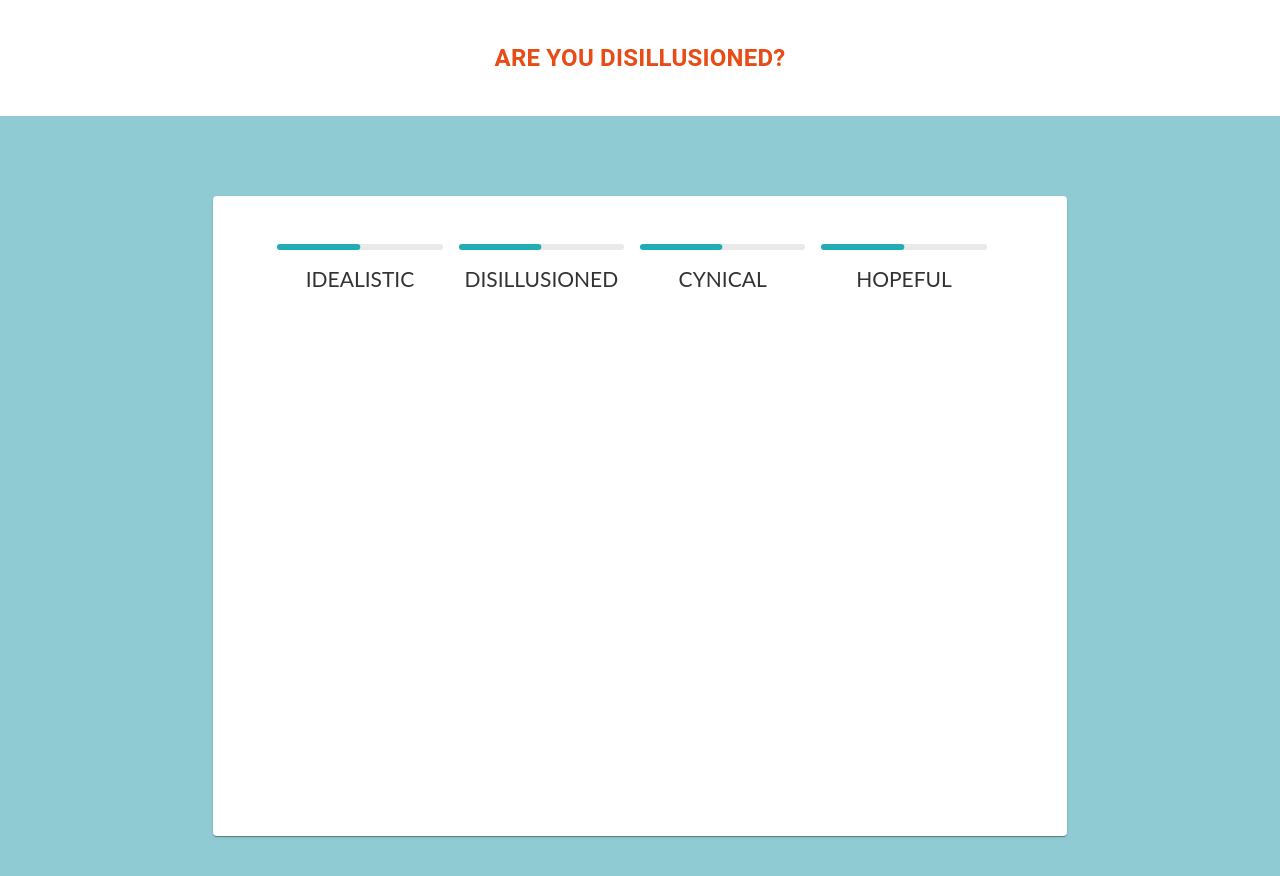
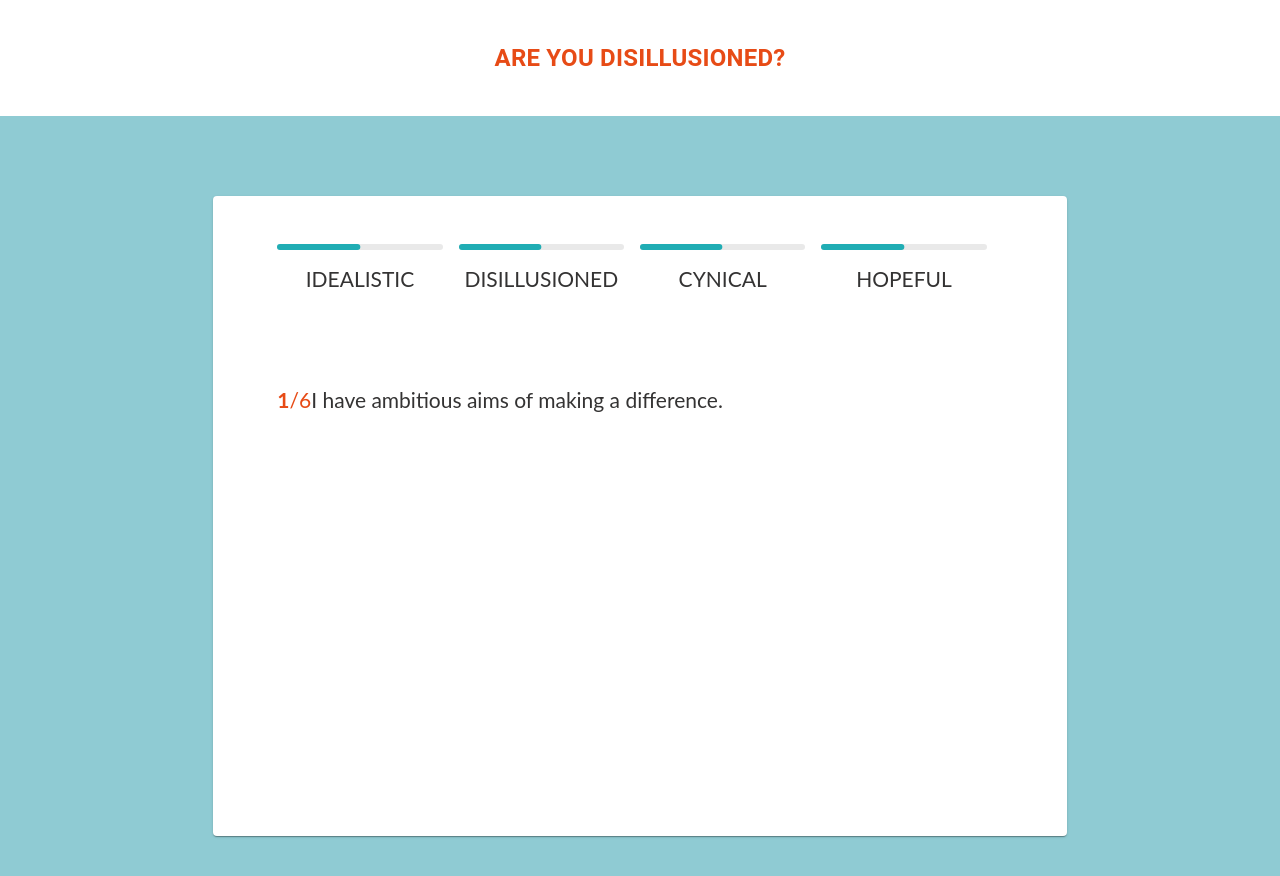
Before and after one commit to Jayraj-R/Disillusioned-Studio137, a React (Create React App) app: page / in a window 1280 px wide. Shown: the top 876 px of the page. Built offline with nearby package versions, Linux system fonts and the light colour scheme.

Commit message:
chore : question display section added

```diff
--- a/src/Components/QuestionCard/QuestionCardWrapper.jsx
+++ b/src/Components/QuestionCard/QuestionCardWrapper.jsx
@@ -2,13 +2,20 @@ import * as React from 'react';
 import { Grid, Paper } from '@mui/material';
 import styles from '../../stylesheets/questionCard.module.css';
 import Categories from './Categories';
+import Questions from './Questions';
+import { questionBank } from '../../utils/constants';
 
 const QuestionCardWrapper = () => {
+	const [currQuestion, setCurrQuestion] = React.useState(0);
+
 	return (
 		<Grid xs={11} sm={8}>
 			<Paper className={styles.container}>
 				<Grid xs={12}>
 					<Categories />
+				</Grid>
+				<Grid xs={12}>
+					<Questions currQuestion={currQuestion} questionBank={questionBank} />
 				</Grid>
 			</Paper>
 		</Grid>
--- /dev/null
+++ b/src/Components/QuestionCard/Questions.jsx
@@ -0,0 +1,28 @@
+import * as React from 'react';
+import styles from '../../stylesheets/questionCard.module.css';
+import { Grid, Typography } from '@mui/material';
+
+const Questions = ({ currQuestion, questionBank }) => {
+	return (
+		<Grid
+			container
+			xs={12}
+			px={8}
+			py={6}
+			spacing={2}
+			className={styles.question__container}
+		>
+			<Grid item xs={12} className={styles.question__section}>
+				<Typography variant='div' className={styles.question__progress}>
+					<span style={{ fontWeight: 700 }}>{currQuestion + 1}</span>/
+					{questionBank.length}
+				</Typography>
+				<Typography variant='p' className={styles.question__label}>
+					{questionBank[currQuestion].label}
+				</Typography>
+			</Grid>
+		</Grid>
+	);
+};
+
+export default Questions;
--- a/src/stylesheets/questionCard.module.css
+++ b/src/stylesheets/questionCard.module.css
@@ -2,23 +2,37 @@
     min-height: 80vh;
     display: flex;
     width: 100%;
-    justify-content: center;
     position: relative;
+    flex-direction: column;
 }
 
-.categories__container {
+.categories__container,
+.question__container {
     width: 100%;
     display: flex;
     justify-content: space-evenly;
+    font-size: 21px;
+    font-weight: 400;
+}
+
+.categories__section,
+.question__section {
+    color: #343333;
+    font-family: lato, sans-serif;
+    width: 100%;
 }
 
 .categories__section {
-    color: rgb(52, 51, 51);
-    font-weight: 400;
-    font-family: lato, sans-serif;
-    font-size: 21px;
-    font-weight: 400;
+    text-transform: uppercase;
+}
+
+.question__section {
+    display: flex;
+    flex-direction: column;
+    row-gap: 2rem;
+}
+
+.question__progress {
+    color: #e74b16;
     text-align: center;
-    text-transform: uppercase;
-    width: 100%;
 }
--- /dev/null
+++ b/src/utils/constants.js
@@ -0,0 +1,35 @@
+export const questionBank = [
+	{
+		id: 1,
+		label: 'I have ambitious aims of making a difference.',
+		answer: '',
+	},
+	{
+		id: 2,
+		label: 'My leadership journey has progressed as I anticipated.',
+		answer: '',
+	},
+	{
+		id: 3,
+		label: 'I have spent fewer than 4 years in full time service or ministry.',
+		answer: '',
+	},
+	{
+		id: 4,
+		label:
+			'With hard work and determination, I have been able to persevere through the ministry challenges that have come my way.',
+		answer: '',
+	},
+	{
+		id: 5,
+		label: 'My plans are likely to succeed.',
+		answer: '',
+	},
+
+	{
+		id: 6,
+		label:
+			'I’m beginning to believe the journey of service will be much harder than I anticipated.',
+		answer: '',
+	},
+];
```
